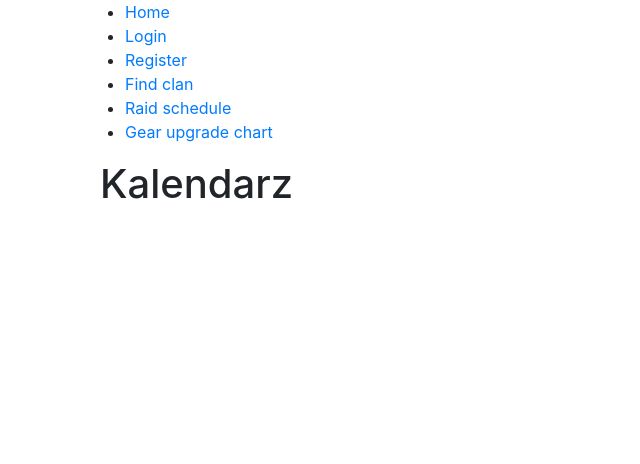
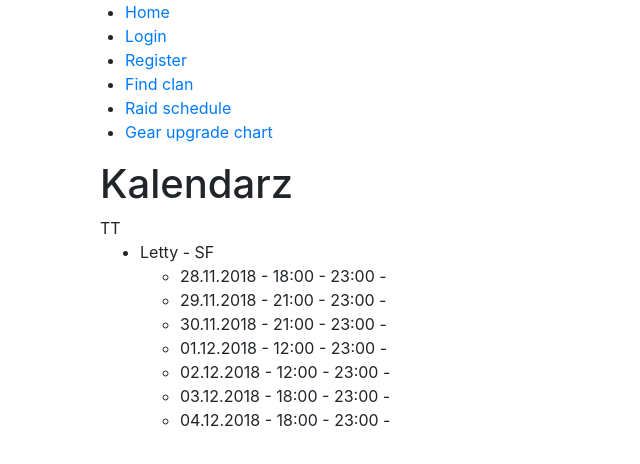
Before and after one commit to Ilierette/raid-planner, a React app: page /raid-schedule in a window 1280 px wide. Shown: the top 464 px of the page, without its empty margins (0-640 px from the left). Built offline with nearby package versions, Linux system fonts and the light colour scheme.

Commit message:
data tables

```diff
--- /dev/null
+++ b/src/data/raid.tsx
@@ -0,0 +1,75 @@
+const raid = {
+    type: "TT", //BT, VT, TT, ET
+    members:[
+        {
+            id: 1,
+            characterName: "Letty",
+            class: "SF",
+            region: "EU",
+            isMain: true,
+            days:[
+                //Wednesday
+                {
+                    date: "28.11.2018",
+                    min: "18:00",
+                    max: "23:00",
+                    note: ""
+                },
+                //Thursday
+                {
+                    date: "29.11.2018",
+                    min: "21:00",
+                    max: "23:00",
+                    note: ""
+                },
+                //Friday
+                {
+                    date: "30.11.2018",
+                    min: "21:00",
+                    max: "23:00",
+                    note:""
+                },
+                //Saturday
+                {
+                    date: "01.12.2018",
+                    min: "12:00",
+                    max: "23:00",
+                    note:""
+                },
+                //Sunday
+                {
+                    date: "02.12.2018",
+                    min: "12:00",
+                    max: "23:00",
+                    note:""
+                },
+                //Monday
+                {
+                    date: "03.12.2018",
+                    min: "18:00",
+                    max: "23:00",
+                    note:""
+                },
+                //Tuesday
+                {
+                    date: "04.12.2018",
+                    min: "18:00",
+                    max: "23:00",
+                    note:""
+                }
+            ],
+            isFounder: true,
+            isLeader: true,
+            isStatic: true,
+
+            //Mutli raid types
+            isConfirmedET: true,
+            isConfirmedTT: true,
+            isConfirmedVT: true,
+            isConfirmedBT: true,
+
+        }
+    ]
+}
+
+export default raid;
--- a/src/pages/schedule.tsx
+++ b/src/pages/schedule.tsx
@@ -1,10 +1,36 @@
 import * as React from 'react';
+import raid from '../data/raid';
 
-export default class Schedule extends React.Component {
+interface RaidState {
+  raid: []
+}
+
+export default class Schedule extends React.Component<RaidState> {
+  constructor(props: any) {
+    super(props)
+
+    this.state = { raid: raid }
+  }
+
   render() {
     return (
       <div className="container">
         <h1>Kalendarz</h1>
+        {this.state.raid.type}
+        <ul>
+          {this.state.raid.members.map((member: any, index: any) => (
+            <li key={index}>
+              {member.characterName} - {member.class}
+              <ul>
+                {
+                  member.days.map((day: any, index: any) => (
+                    <li key={index}>{day.date} - {day.min} - {day.max} - {day.note}</li>
+                  ))
+                }
+              </ul>
+            </li>
+          ))}
+        </ul>
       </div>
     );
   }
```
Also changed, not shown: src/data/market.tsx (added, +28 -0 lines), src/data/upgrade.tsx (added, +41 -0 lines).
